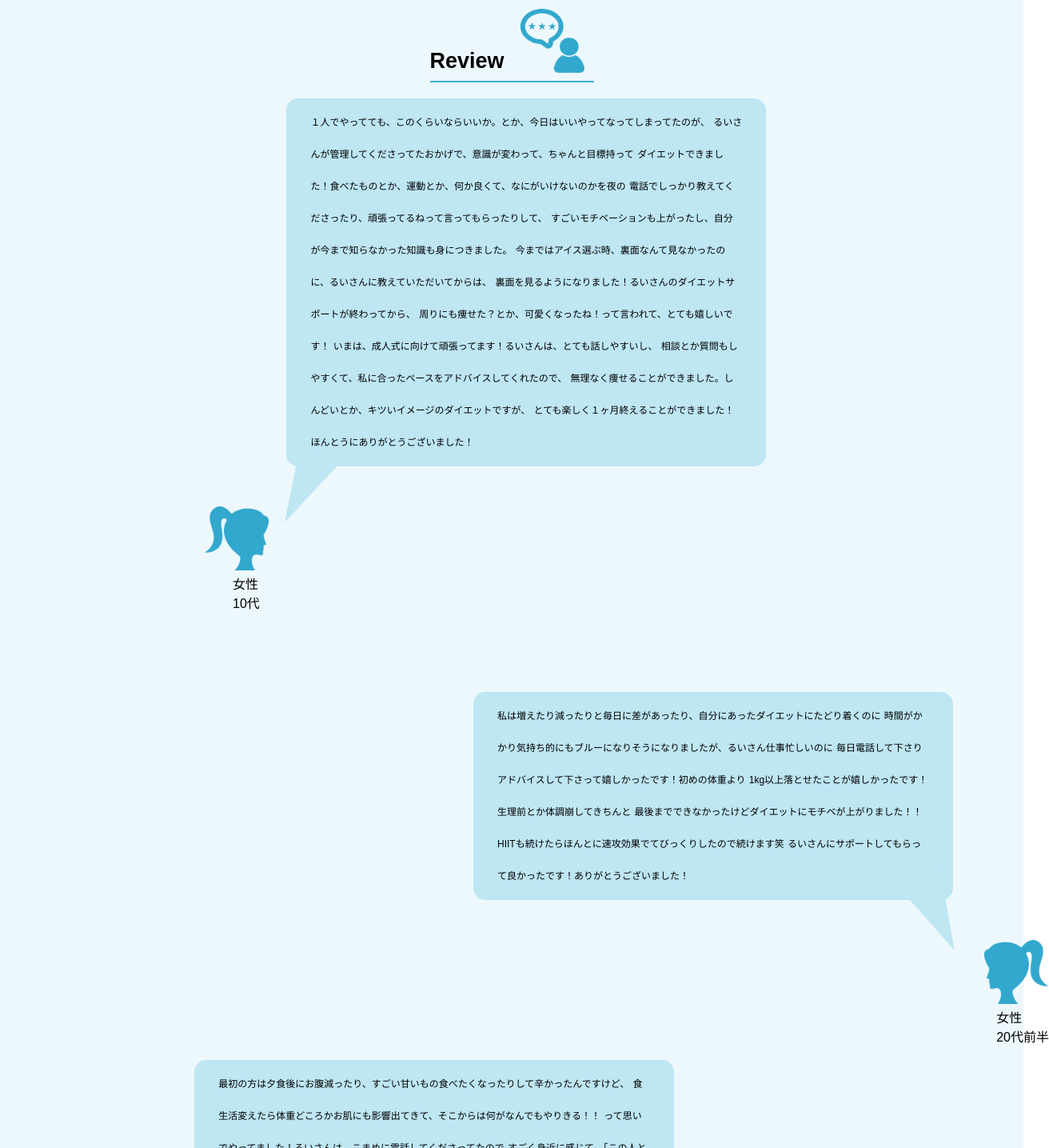
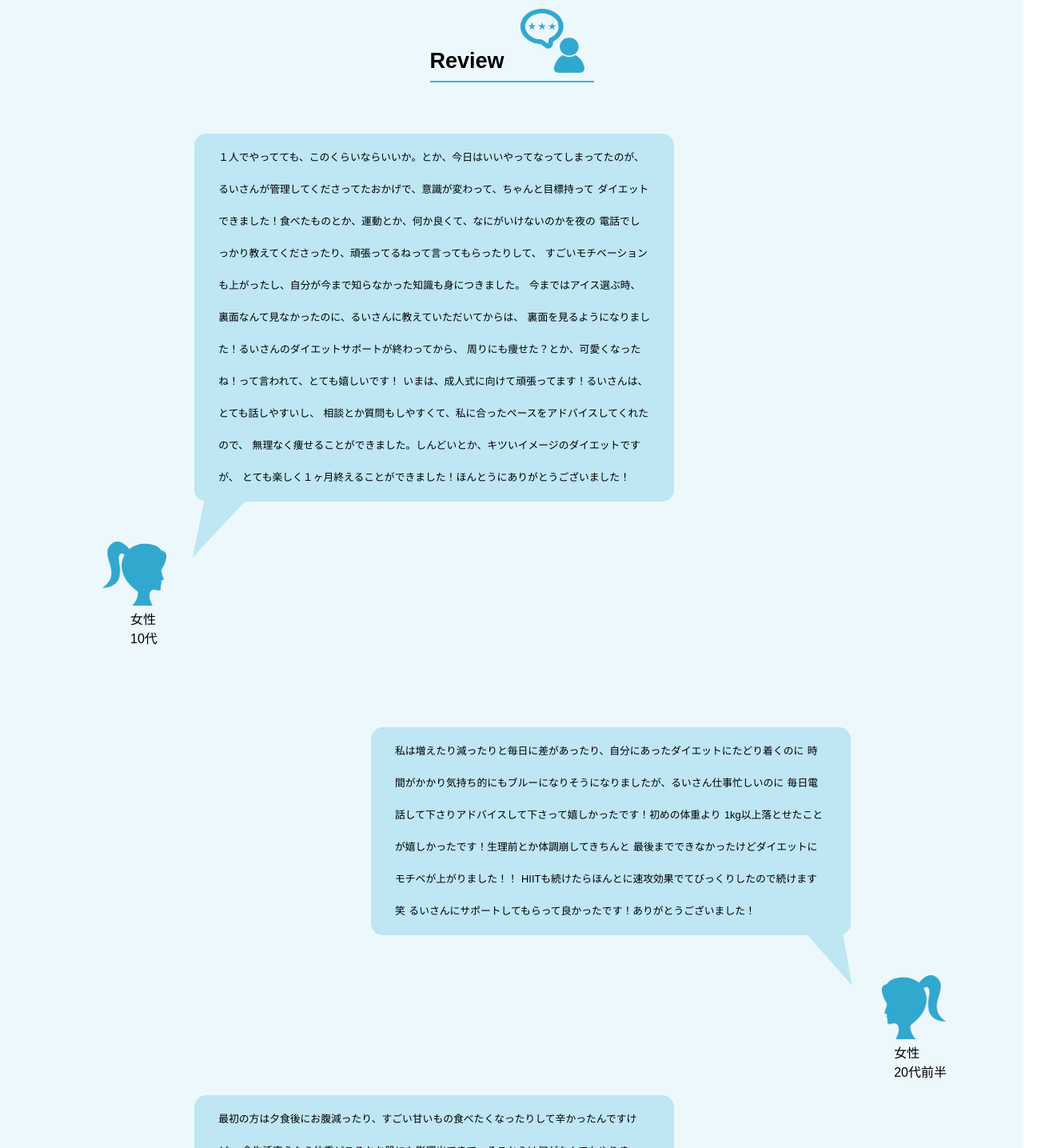
Before and after one commit to reiji-0720/EnGii-HP-recreate, a Nuxt app: page /sevice/support in a window 1280 px wide. Shown: the part 2500-3935 px from the top of the page at 80% size, 1312 px wide, since content can reach past the window. Built offline with nearby package versions, Linux system fonts and the light colour scheme.

Commit message:
微調整

```diff
--- a/components/header.vue
+++ b/components/header.vue
@@ -70,6 +70,7 @@ ul {
     display: flex;
     align-items: center;
     margin-bottom: 25px;
+    height: 90px;
   }
 
   .headerImgPosition {
--- a/pages/sevice/support.vue
+++ b/pages/sevice/support.vue
@@ -466,7 +466,7 @@ components: {
 .reviewChatBoxRight{
   width: 600px;
   line-height: 40px;
-  font-size:12px;
+  font-size:0.8rem;
   background-color: #BEE6F3;
   border-radius: 15px;
   padding: 10px 30px;
@@ -504,7 +504,8 @@ components: {
 /* (rcwTop)reviwChatBox Top */
 
 .rcwTop {
-  margin-left: 20%;
+  margin-left: 10%;
+  margin-top: 5%;
   margin-bottom: 100px;
 }
 .rcwTop .reviewChatBoxLeft{
@@ -519,7 +520,7 @@ components: {
   width:800px;
 }
 .rcwMiddle{
-  margin-left: 40%;
+  margin-left: 30%;
 }
 .rcwMiddle .reviewChatBoxRight{
   margin-left: 10%;
```
